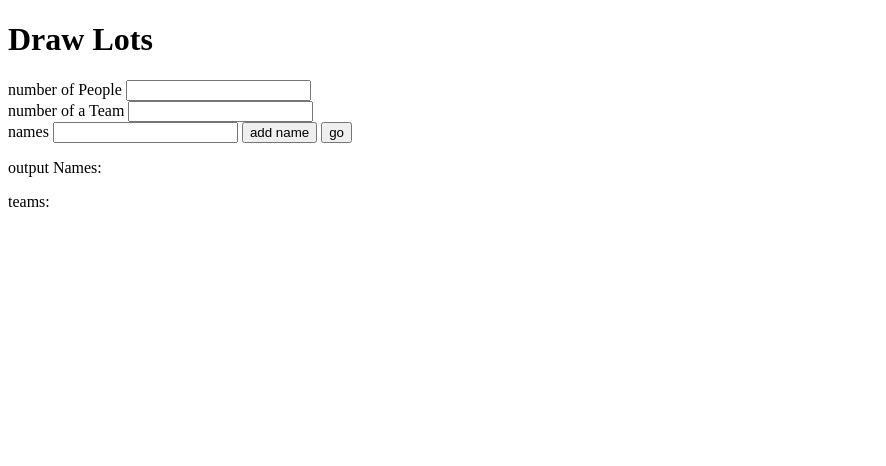
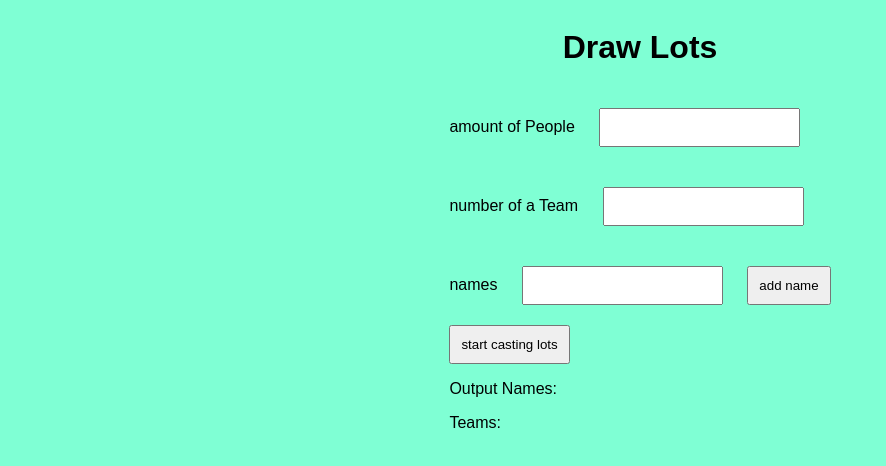
Before and after one commit to yihu55/drawlots-app, a plain HTML site: page index.html in a window 1280 px wide. Shown: the whole page, without its empty margins (0-886 px from the left). Drawn offline with Linux system fonts and the light colour scheme.

Commit message:
added css

```diff
--- a/index.html
+++ b/index.html
@@ -5,27 +5,43 @@
     <meta http-equiv="X-UA-Compatible" content="IE=edge">
     <meta name="viewport" content="width=device-width, initial-scale=1.0">
     <title>draw lots</title>
+    <style>
+      body{
+        background-color: aquamarine;
+        display: flex;
+        flex-direction: column;
+        align-items: center;
+        font-family: Arial, Helvetica, sans-serif;
+      }
+      #form input{
+        margin:20px;
+        padding:10px;
+
+      }
+      button{
+        padding: 10px;
+      }
+    </style>
 </head>
 <body>
   <h1>Draw Lots</h1>
     <form id="form">
-        <label for="numberOfPeople">number of People</label>
+        <label for="numberOfPeople">amount of People</label>
         <input type="number" id="numberOfPeople"><br>
         <label for="numberOfTeam">number of a Team</label>
         <input type="number" id="numberOfTeam"><br>
         <label for="names">names</label>
-        <input type="text" id="names">
-        <button id="addName">add name</button>
-        <button id="button">go</button>
-        <p>output Names:</p>
-        <p id="nameOutput"></p>
-        <p>teams: </p>
+        <input type="text" id="names" onfocus="this.value=''">
+        <button id="addName">add name</button><br>
+        <button id="button">start casting lots</button>
+        <p>Output Names:
+        <span id="nameOutput"></span></p>
+        <p>Teams: </p>
         <p id="chunkedPeople"></p>
     </form>
     <script>
         const numberOfPeople = document.getElementById("numberOfPeople");
         const numberOfTeam = document.getElementById("numberOfTeam");
-        //const names = document.getElementById("names");
         const button = document.getElementById("button");
         const addName=document.getElementById("addName");
         const nameOutput=document.getElementById("nameOutput")
@@ -60,7 +76,9 @@
 
         addName.addEventListener("click",(e)=>{
             e.preventDefault();
+
             const name = document.getElementById("names").value;
+
             people.push(name)
 
             // people.forEach(person=>{
@@ -82,7 +100,7 @@
           const chunked=chunkArray(newArray, team);
           console.log("chunked",chunked)
           chunked.forEach((group,index)=>{
-            chunkedPeople.innerHTML += `${index}: ${group} <br>`
+            chunkedPeople.innerHTML += `group ${index+1}: ${group} <br>`
           })
 
         });
```
